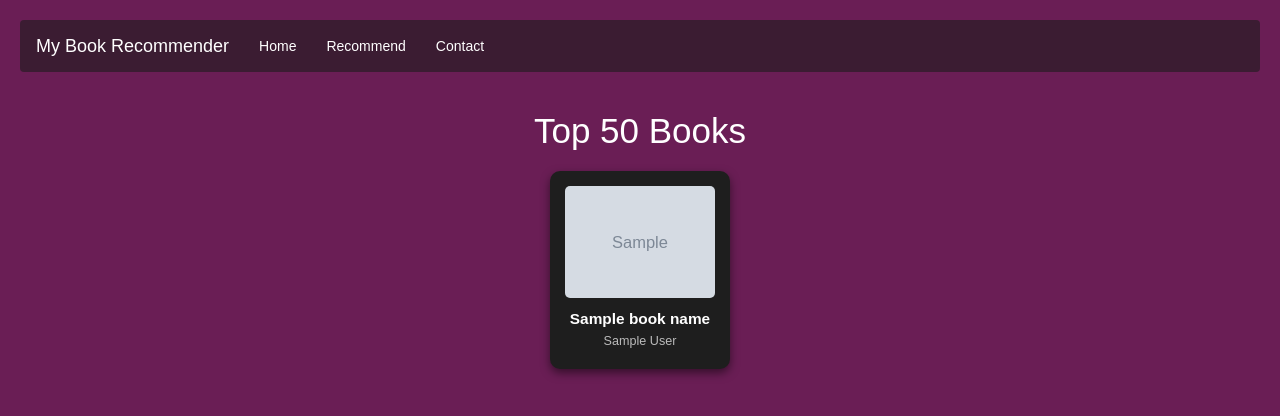
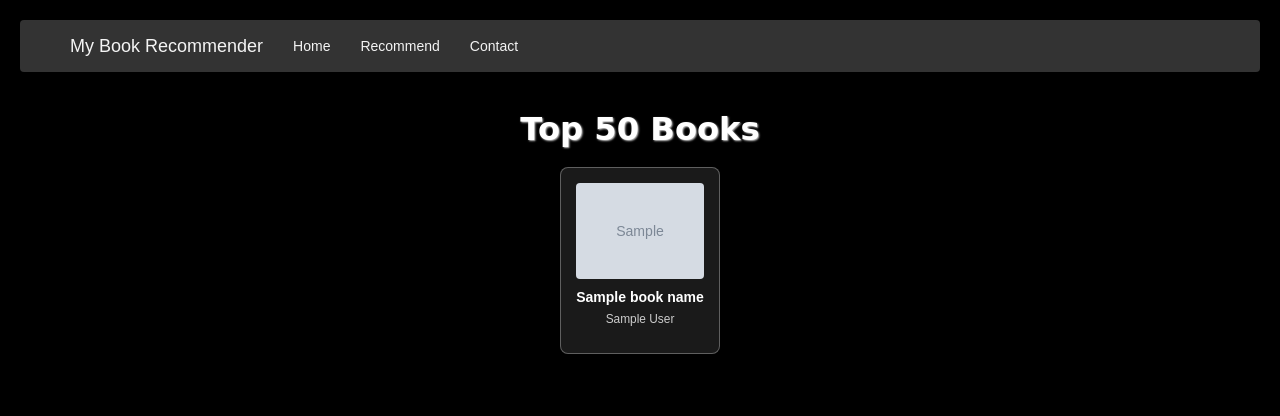
Before and after one commit to nitinlodhi019/Book-Recommendation-System, a Flask app: template templates/index.html in a window 1280 px wide. Shown: the top 416 px of the page. Run offline with Flask 3, Linux system fonts and the light colour scheme; the template is opened without the code that fills it: most values are stand-ins (such as "Sample title", 1, 10 or a date in 2020); grey boxes marked "Sample" are stand-in pictures; parts of the project's set-up code (start-up, migrations or seed data) failed here and were passed over.

Commit message:
index.html

```diff
--- a/templates/index.html
+++ b/templates/index.html
@@ -8,19 +8,18 @@
     <style>
         body {
             font-family: Arial, sans-serif;
-            background-color:#6A1E55;
-            background-size: cover;
+            background-color: #000000;
             color: #ffffff;
             margin: 0;
             padding: 20px;
         }
 
         .navbar {
-            background-color: #3B1C32;
+            background-color: #333333;
         }
 
         .navbar-brand, .nav > li > a {
-            color: #ffffff !important;
+            color: #f4f4f4 !important;
         }
 
         .container {
@@ -30,8 +29,12 @@
 
         h1 {
             text-align: center;
-            font-size: 2.5em;
+            font-size: 2.3em;
             margin-bottom: 20px;
+            color: #ffffff;
+            font-weight: bold;
+            font-family: 'Comic Sans MS', cursive, sans-serif;
+            text-shadow: 1px 1px 2px rgba(255, 255, 255, 0.8);
         }
 
         .search-bar {
@@ -45,7 +48,7 @@
             padding: 10px;
             font-size: 1em;
             border-radius: 5px;
-            border: none;
+            border: 1px solid #555555;
             outline: none;
             margin-right: 10px;
         }
@@ -54,7 +57,7 @@
             padding: 10px 15px;
             font-size: 1em;
             color: #ffffff;
-            background-color: #007acc;
+            background-color: #0066cc;
             border: none;
             border-radius: 5px;
             cursor: pointer;
@@ -63,52 +66,59 @@
         .recommended-books {
             display: flex;
             flex-wrap: wrap;
-            gap: 20px;
+            gap: 15px;
             justify-content: center;
         }
 
         .book-card {
-            width: 180px;
-            background-color: #1e1e1e;
-            border-radius: 10px;
+            width: 160px;
+            background-color: rgba(255, 255, 255, 0.1);
+            border: 1px solid rgba(255, 255, 255, 0.3);
+            border-radius: 8px;
             padding: 15px;
-            box-shadow: 0px 4px 10px rgba(0, 0, 0, 0.5);
+            box-shadow: 0px 4px 20px rgba(0, 0, 0, 0.6);
             text-align: center;
+            transition: transform 0.2s;
+        }
+
+        .book-card:hover {
+            transform: scale(1.05);
         }
 
         .book-card img {
             width: 100%;
             height: auto;
-            border-radius: 5px;
+            border-radius: 4px;
         }
 
         .book-info {
-            margin-top: 10px;
+            margin-top: 8px;
         }
 
         .book-title {
-            font-size: 1.1em;
+            font-size: 1em;
             font-weight: bold;
-            margin: 10px 0 5px;
+            margin: 8px 0 4px;
             color: #ffffff;
         }
 
         .book-details {
-            font-size: 0.9em;
-            color: #bbbbbb;
-            margin: 5px 0;
+            font-size: 0.85em;
+            color: #cccccc;
         }
     </style>
 </head>
 <body>
 
     <nav class="navbar">
+        <div class="container">
             <a class="navbar-brand">My Book Recommender</a>
             <ul class="nav navbar-nav">
                 <li><a href="/">Home</a></li>
                 <li><a href="/recommend">Recommend</a></li>
                 <li><a>Contact</a></li>
             </ul>
+        </div>
     </nav>
 
     <div class="container">
@@ -120,7 +130,7 @@
                     <img src="{{ image[i] }}" alt="Book Image">
                     <div class="book-info">
                         <p class="book-title">{{ book_name[i] }}</p>
-                        <h4 class="book-details">{{ author[i] }}</h4>
+                        <p class="book-details">{{ author[i] }}</p>
                     </div>
                 </div>
             {% endfor %}
```
Lines whose indentation alone changed are shown as unchanged.
